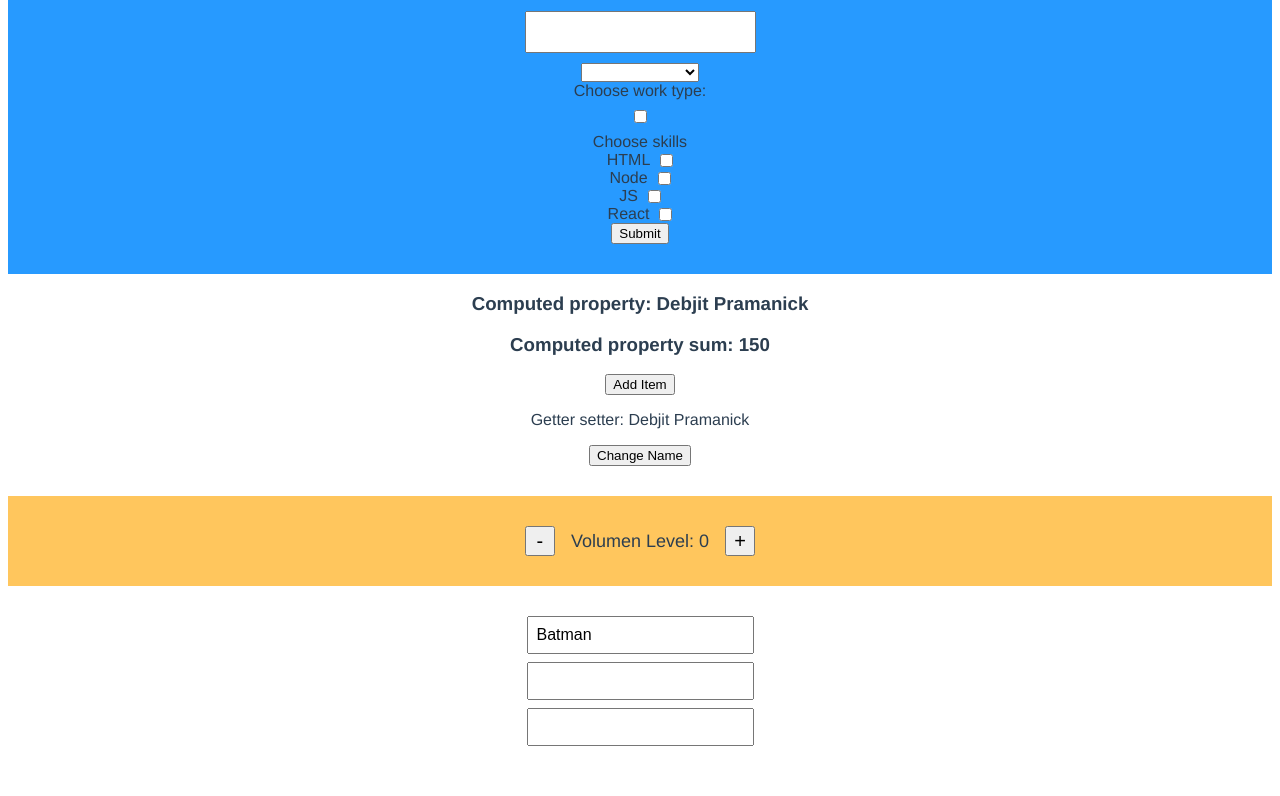
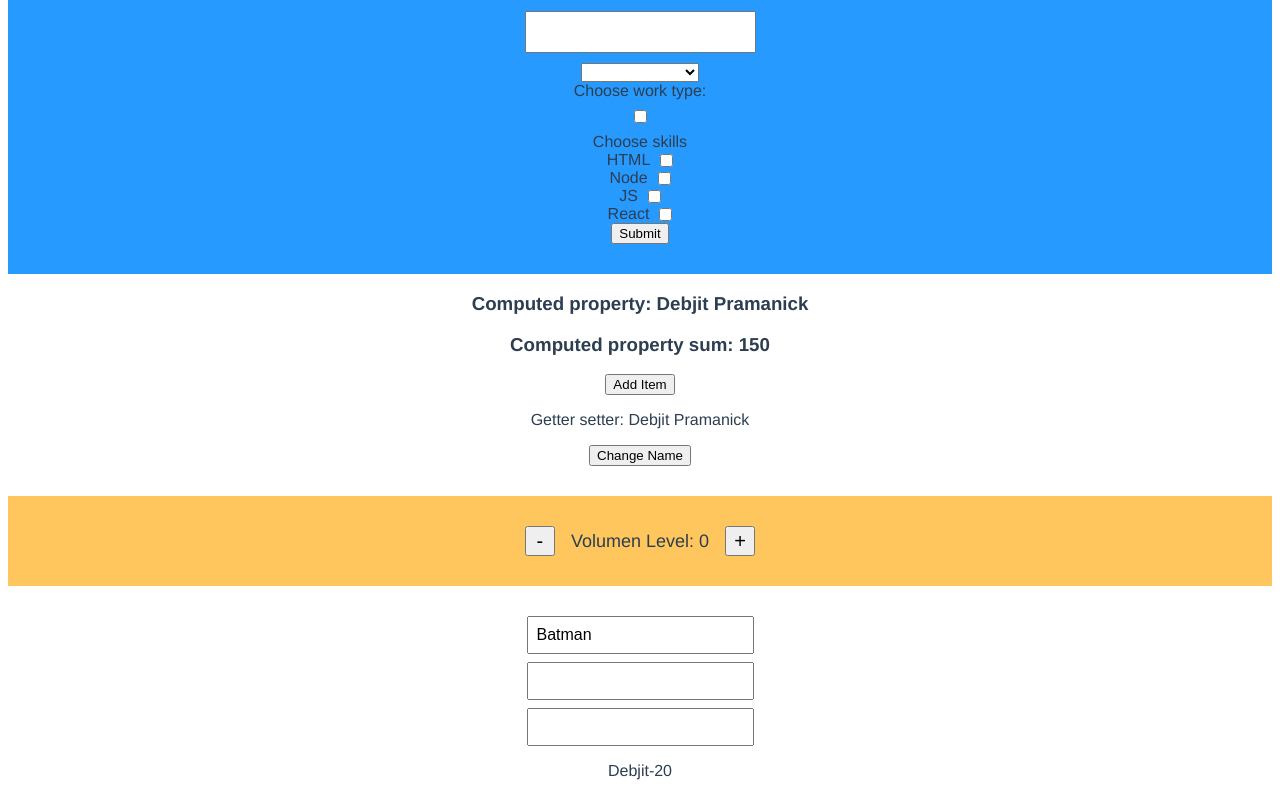
Before and after one commit to DebjitPramanick/Practice-Vue, a Vue app in the folder firstapp/: page / in a window 1280 px wide. Shown: the part 1565-2361 px from the top of the page. Before the commit the page ends 2319 px from the top, so only its background shows below. Built offline with nearby package versions, Linux system fonts and the light colour scheme.

Commit message:
Props in Vue

```diff
--- a/firstapp/src/App.vue
+++ b/firstapp/src/App.vue
@@ -56,6 +56,8 @@
     <GetterSetter />
     <Watchers />
 
+    <Greet name="Debjit" age=20 />
+
   </div>
 </template>
 
@@ -65,6 +67,7 @@ import Methods from './Methods.vue'
 import Forms from './Forms.vue'
 import GetterSetter from './GetterSetter.vue'
 import Watchers from './Watchers.vue'
+import Greet from './Greet.vue'
 
 export default {
   name: 'App',
@@ -72,7 +75,8 @@ export default {
     Methods,
     Forms,
     GetterSetter,
-    Watchers
+    Watchers,
+    Greet
   },
   data(){
     return {
--- /dev/null
+++ b/firstapp/src/Greet.vue
@@ -0,0 +1,16 @@
+<template>
+    <div>
+        <p>{{name}}-{{age}}</p>
+    </div>
+</template>
+
+<script>
+    export default {
+        name: 'Greet',
+        props: ['name', 'age']
+    }
+</script>
+
+<style scoped>
+
+</style>
```
